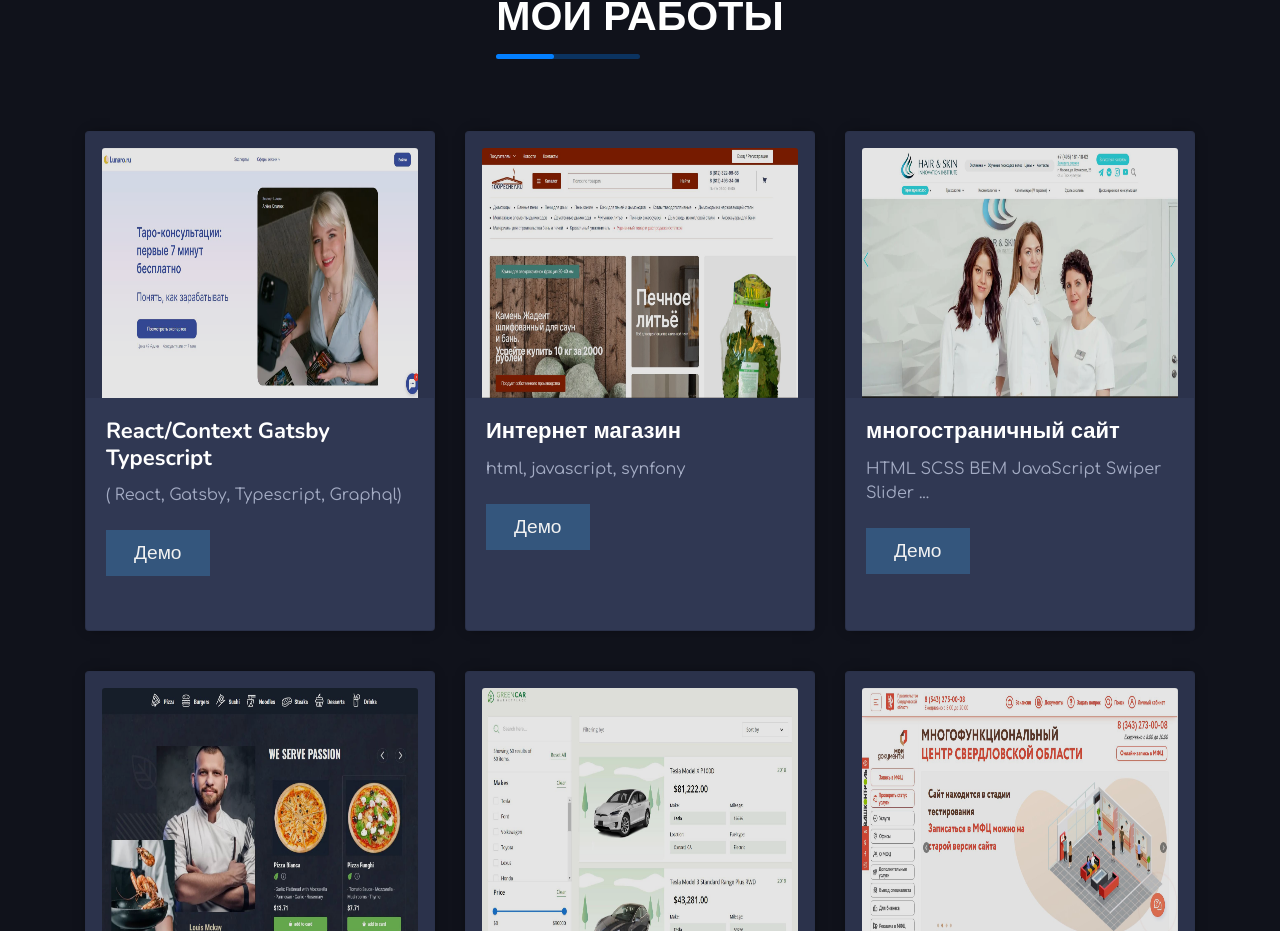
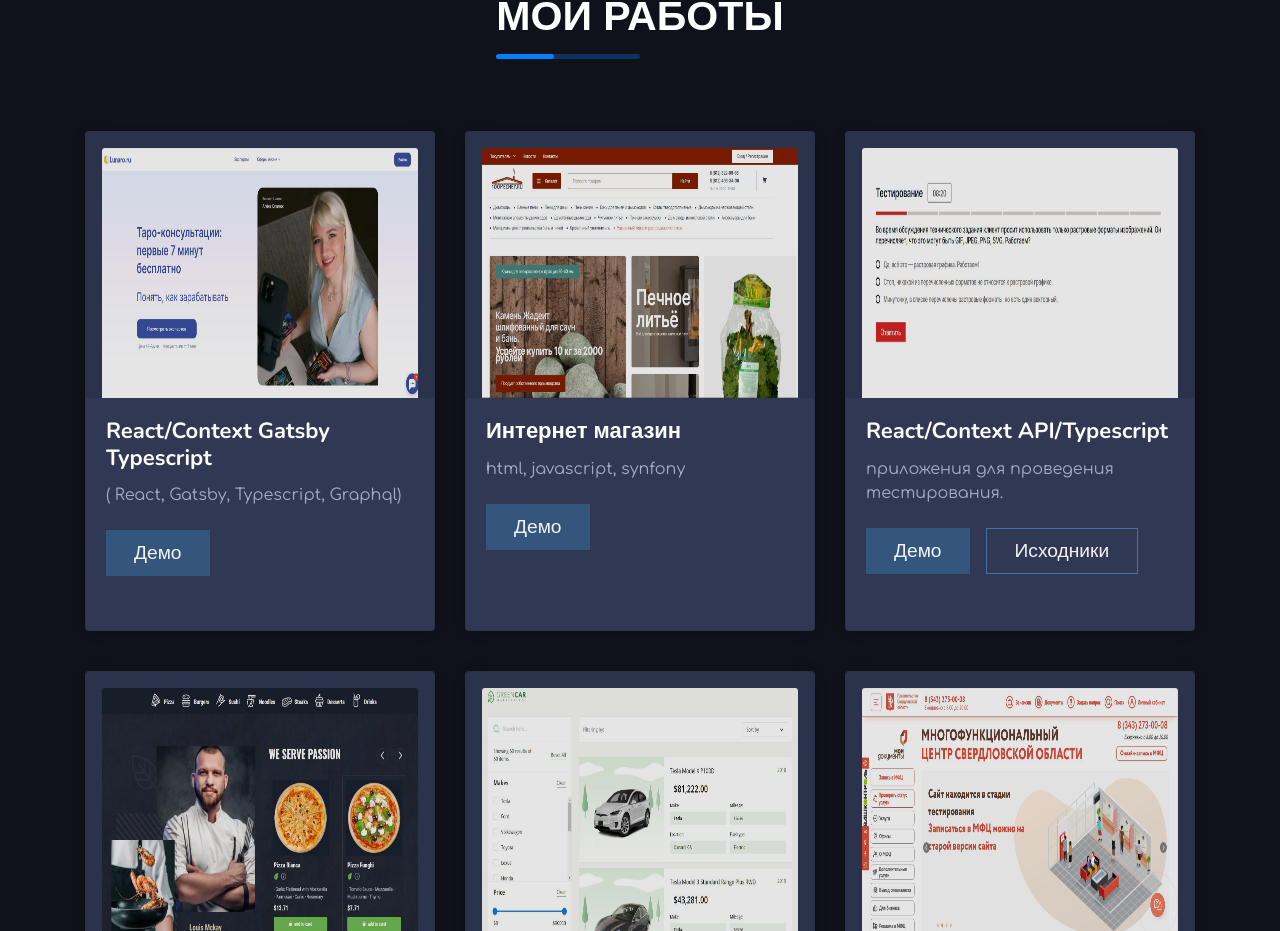
Before and after one commit to sergKenne/my-portfolio, a React (Vite) app: page / in a window 1280 px wide. Shown: the part 1610-2541 px from the top of the page. Built offline with nearby package versions, Linux system fonts and the light colour scheme; a web font is replaced by a local one.

Commit message:
add item

```diff
--- a/src/App.jsx
+++ b/src/App.jsx
@@ -5,10 +5,8 @@ import { getActions, setSmoothScrool } from './utils';
 function App() {
 
     useEffect(() => {
-
         getActions();
         setSmoothScrool();
-
     }, [])
   return (
       <>
@@ -223,7 +221,7 @@ function App() {
                   </section>
                   <section id="resume" className="resume">
                       <div className="container">
-                           {/* <div className="portfolio__wrap-title">
+                          {/* <div className="portfolio__wrap-title">
                                 <h2 className="portfolio__title text-center">МОИ НАВЫКИ</h2>
                             </div>  */}
                           {/* <!-- <div className="resume__row" data-aos="fade-right" data-aos-duration="1000">
@@ -363,7 +361,7 @@ function App() {
                                       </div>
                                   </div>
                               </div>
-                              <div className="col-lg-4 col-md-6 mb-4">
+                              {/* <div className="col-lg-4 col-md-6 mb-4">
                                   <div className="card">
                                       <div className="card__image">
                                           <img
@@ -382,6 +380,37 @@ function App() {
                                               target="_blank"
                                               className="card__link card__link--site">
                                               Демо
+                                          </a>
+                                      </div>
+                                  </div>
+                              </div> */}
+                              <div className="col-lg-4 col-md-6 mb-4">
+                                  <div className="card">
+                                      <div className="card__image">
+                                          <img
+                                              className="card-img-top"
+                                              src="img/test-page1.JPG"
+                                              alt="Hair&sky"
+                                          />
+                                      </div>
+                                      <div className="card-body">
+                                          <h5 className="card-title">
+                                              {'React/Context API/Typescript'}
+                                          </h5>
+                                          <p className="card-text">
+                                              приложения для проведения тестирования.
+                                          </p>
+                                          <a
+                                              href="https://online-test-application.netlify.app/"
+                                              target="_blank"
+                                              className="card__link card__link--site">
+                                              Демо
+                                          </a>
+                                          <a
+                                              href="https://github.com/sergKenne/online-test-app"
+                                              target="_blank"
+                                              className="card__link card__link--source">
+                                              Исходники
                                           </a>
                                       </div>
                                   </div>
@@ -635,7 +664,6 @@ function App() {
                                       </div>
                                   </div>
                               </div> */}
-
                           </div>
                       </div>
                   </section>
```
Also changed, not shown: public/img/test-page1.JPG (added).
